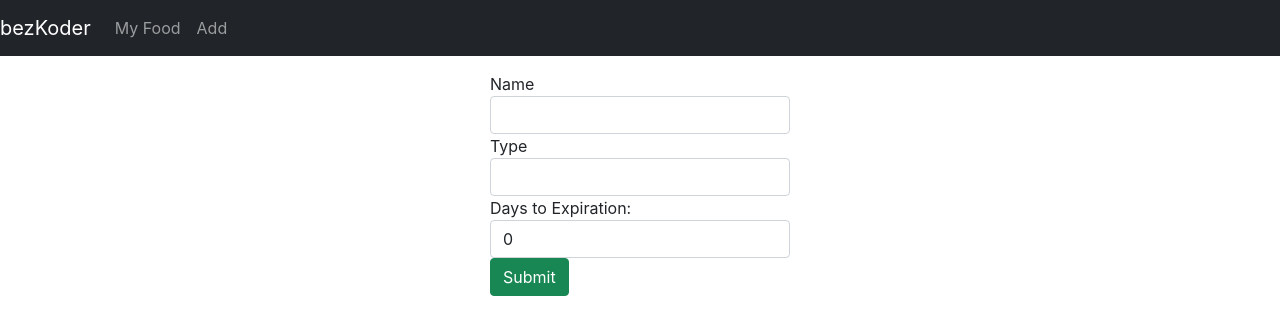
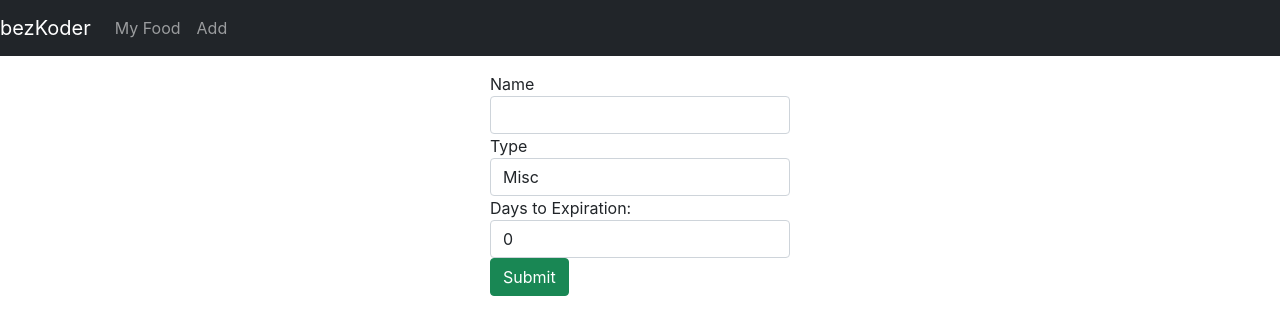
Before and after one commit to dmlacerte/food-app-frontend, a React (Create React App) app: page /add in a window 1280 px wide. Shown: the top 334 px of the page. Built offline with nearby package versions, Linux system fonts and the light colour scheme.

Commit message:
drop down type options

```diff
--- a/src/components/AddFood.js
+++ b/src/components/AddFood.js
@@ -11,6 +11,7 @@ const AddFood = () => {
 
   const [food, setFood] = useState(initialFoodState);
   const [submitted, setSubmitted] = useState(false);
+  const typeOptions = ["Vegetable", "Fruit", "Meat", "Dairy", "Frozen", "Packaged", "Misc"];
 
   const handleInputChange = ev => {
     const { name, value } = ev.target;
@@ -71,15 +72,18 @@ const AddFood = () => {
 
           <div className="form-group">
             <label htmlFor="type">Type</label>
-            <input
-              type="text"
-              className="form-control"
-              id="type"
-              required
-              value={food.type}
-              onChange={handleInputChange}
-              name="type"
-            />
+            <select className="form-control" id="type" name="type" required onChange={handleInputChange}>
+                {typeOptions.map(option => {
+                  return (
+                    <option
+                      value={option}
+                      selected={option === "Misc" ? true : false}
+                    >
+                      {option}
+                    </option>
+                  )
+                })}
+              </select>
           </div>
 
           <div className="form-group">
--- a/src/components/MyFood.js
+++ b/src/components/MyFood.js
@@ -14,6 +14,7 @@ const MyFood = ({id, closeModal}) => {
 
   const [currentFood, setCurrentFood] = useState(initialFoodState);
   const [message, setMessage] = useState("");
+  const typeOptions = ["Vegetable", "Fruit", "Meat", "Dairy", "Frozen", "Packaged", "Misc"];
 
   const getFood = foodID => {
     FoodManagerDataService.get(foodID)
@@ -79,6 +80,21 @@ const MyFood = ({id, closeModal}) => {
             </div>
             <div className="form-group">
               <label htmlFor="type">Type</label>
+              <select className="form-control" id="type" name="type" required onChange={handleInputChange}>
+                {typeOptions.map(option => {
+                  return (
+                    <option
+                      value={option}
+                      selected={currentFood.type === option ? true : false}
+                    >
+                      {option}
+                    </option>
+                  )
+                })}
+              </select>
+            </div>
+            {/* <div className="form-group">
+              <label htmlFor="type">Type</label>
               <input
                 type="text"
                 className="form-control"
@@ -87,7 +103,7 @@ const MyFood = ({id, closeModal}) => {
                 value={currentFood.type}
                 onChange={handleInputChange}
               />
-            </div>
+            </div> */}
             <div className="form-group">
               <label htmlFor="daysToExp">Days to Expiration:</label>
               <input
```
Also changed, not shown: src/components/MyFoodList.js (+0 -34 lines).
